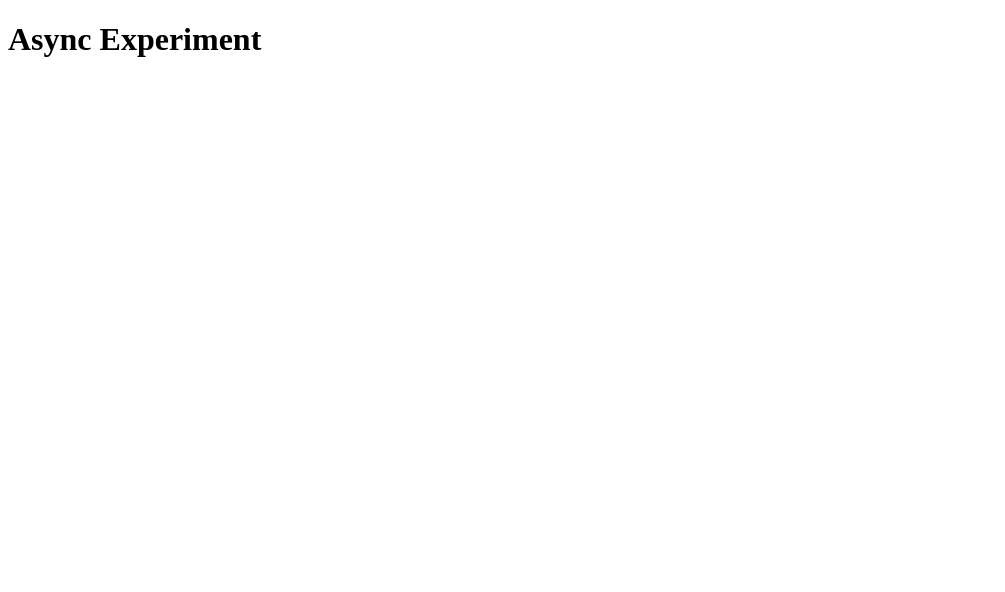
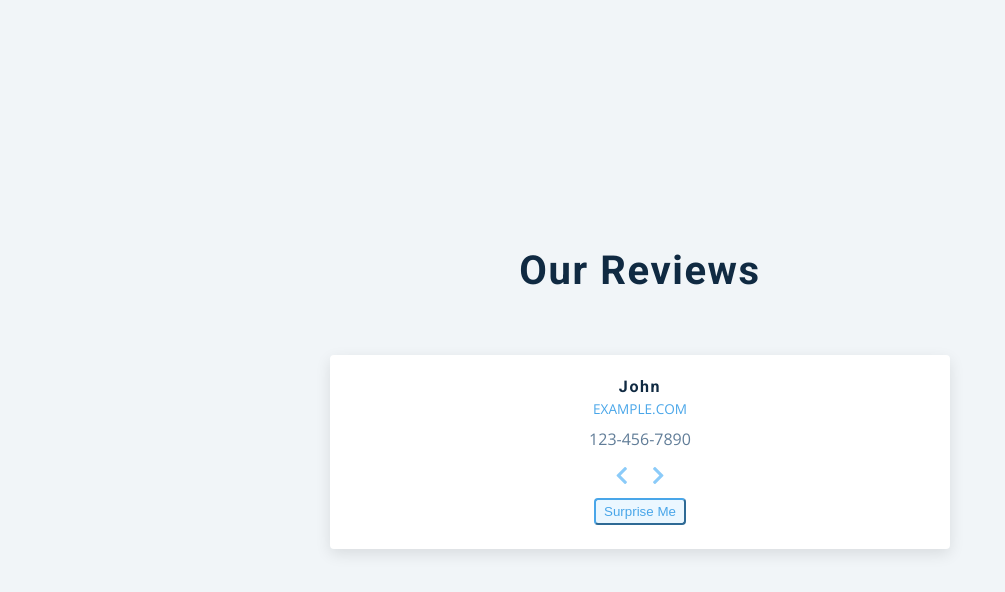
Before and after one commit to tonyclem/promise-files, a plain HTML site: page asyncExpri/index.html in a window 1280 px wide. Shown: the whole page, without its empty margins (0-1005 px from the left). Drawn offline with nearby package versions, Linux system fonts and the light colour scheme.

Commit message:
added extra exercise and modified some of the files

```diff
--- a/asyncExpri/index.html
+++ b/asyncExpri/index.html
@@ -4,9 +4,40 @@
     <meta charset="UTF-8" />
     <meta http-equiv="X-UA-Compatible" content="IE=edge" />
     <meta name="viewport" content="width=device-width, initial-scale=1.0" />
+    <link rel="stylesheet" href="./styles.css" />
+    <!-- font-awesome -->
+    <link
+      rel="stylesheet"
+      href="https://cdnjs.cloudflare.com/ajax/libs/font-awesome/5.14.0/css/all.min.css"
+    />
     <title>Async Experiment</title>
   </head>
   <body>
-    <h1>Async Experiment</h1>
+    <main>
+      <section class="container">
+        <!-- title -->
+        <div class="title">
+          <h2>our reviews</h2>
+        </div>
+        <!-- review -->
+        <article class="review">
+          <h4 id="author">sara jones</h4>
+          <p id="job">068934234</p>
+          <p id="info">info.mail.com</p>
+          <!-- prev next buttons-->
+          <div class="button-container">
+            <button class="prev-btn">
+              <i class="fas fa-chevron-left"></i>
+            </button>
+            <button class="next-btn">
+              <i class="fas fa-chevron-right"></i>
+            </button>
+          </div>
+          <!-- random button -->
+          <button class="random-btn">surprise me</button>
+        </article>
+      </section>
+    </main>
+    <script src="./index2.js"></script>
   </body>
 </html>
--- /dev/null
+++ b/asyncExpri/index2.js
@@ -0,0 +1,67 @@
+let data = [
+  {
+    name: "John",
+    phone: "123-456-7890",
+    email: "example.com",
+  },
+  {
+    name: "clement",
+    phone: "1234567890",
+    email: "example.org",
+  },
+  {
+    name: "james",
+    phone: "123-456-7890",
+    email: "example.net",
+  },
+  {
+    name: "donald",
+    phone: "1234567890",
+    email: "example.get",
+  },
+];
+
+// select the elements
+
+const author = document.getElementById("author");
+const job = document.getElementById("job");
+const info = document.getElementById("info");
+
+const prevBtn = document.querySelector(".prev-btn");
+const nextBtn = document.querySelector(".next-btn");
+const randomBtn = document.querySelector(".random-btn");
+
+let current = 0;
+
+// load initial data
+window.addEventListener("DOMContentLoaded", function () {
+  const list = data[current];
+  author.textContent = list.name;
+  job.textContent = list.email;
+  info.textContent = list.phone;
+});
+
+const showData = (arr) => {
+  const list = data[arr];
+  author.textContent = list.name;
+  job.textContent = list.email;
+  info.textContent = list.phone;
+};
+
+prevBtn.addEventListener("click", () => {
+  current--;
+  if (current < 0) {
+    // if is less the current list
+    current = data.length - 1;
+  }
+  showData(current);
+});
+
+nextBtn.addEventListener("click", () => {
+  current++;
+  if (current > data.length - 1) {
+    //   if is greater the current list return zero
+    current = 0;
+  }
+  showData(current);
+});
--- /dev/null
+++ b/asyncExpri/styles.css
@@ -0,0 +1,242 @@
+/*
+===============
+Fonts
+===============
+*/
+@import url("https://fonts.googleapis.com/css?family=Open+Sans|Roboto:400,700&display=swap");
+
+/*
+===============
+Variables
+===============
+*/
+
+:root {
+  /* dark shades of primary color*/
+  --clr-primary-1: hsl(205, 86%, 17%);
+  /* primary/main color */
+  --clr-primary-5: hsl(205, 78%, 60%);
+  /* lighter shades of primary color */
+  --clr-primary-7: hsl(205, 90%, 76%);
+  --clr-primary-9: hsl(205, 90%, 88%);
+  --clr-primary-10: hsl(205, 100%, 96%);
+  /* darkest grey - used for headings */
+  --clr-grey-1: hsl(209, 61%, 16%);
+  --clr-grey-2: hsl(211, 39%, 23%);
+  --clr-grey-3: hsl(209, 34%, 30%);
+  --clr-grey-4: hsl(209, 28%, 39%);
+  /* grey used for paragraphs */
+  --clr-grey-5: hsl(210, 22%, 49%);
+  --clr-grey-6: hsl(209, 23%, 60%);
+  --clr-grey-7: hsl(211, 27%, 70%);
+  --clr-grey-8: hsl(210, 31%, 80%);
+  --clr-grey-9: hsl(212, 33%, 89%);
+  --clr-grey-10: hsl(210, 36%, 96%);
+  --clr-white: #fff;
+  --clr-black: #222;
+  --ff-primary: "Roboto", sans-serif;
+  --ff-secondary: "Open Sans", sans-serif;
+  --transition: all 0.3s linear;
+  --spacing: 0.1rem;
+  --radius: 0.25rem;
+  --light-shadow: 0 5px 15px rgba(0, 0, 0, 0.1);
+  --dark-shadow: 0 5px 15px rgba(0, 0, 0, 0.2);
+  --max-width: 1170px;
+  --fixed-width: 620px;
+}
+/*
+===============
+Global Styles
+===============
+*/
+
+*,
+::after,
+::before {
+  margin: 0;
+  padding: 0;
+  box-sizing: border-box;
+}
+body {
+  font-family: var(--ff-secondary);
+  background: var(--clr-grey-10);
+  color: var(--clr-grey-1);
+  line-height: 1.5;
+  font-size: 0.875rem;
+}
+ul {
+  list-style-type: none;
+}
+a {
+  text-decoration: none;
+}
+h1,
+h2,
+h3,
+h4 {
+  letter-spacing: var(--spacing);
+  text-transform: capitalize;
+  line-height: 1.25;
+  margin-bottom: 0.75rem;
+  font-family: var(--ff-primary);
+}
+h1 {
+  font-size: 3rem;
+}
+h2 {
+  font-size: 2rem;
+}
+h3 {
+  font-size: 1.25rem;
+}
+h4 {
+  font-size: 0.875rem;
+}
+p {
+  margin-bottom: 1.25rem;
+  color: var(--clr-grey-5);
+}
+@media screen and (min-width: 800px) {
+  h1 {
+    font-size: 4rem;
+  }
+  h2 {
+    font-size: 2.5rem;
+  }
+  h3 {
+    font-size: 1.75rem;
+  }
+  h4 {
+    font-size: 1rem;
+  }
+  body {
+    font-size: 1rem;
+  }
+  h1,
+  h2,
+  h3,
+  h4 {
+    line-height: 1;
+  }
+}
+/*  global classes */
+
+main {
+  min-height: 100vh;
+  display: grid;
+  place-items: center;
+}
+
+/*
+===============
+Reviews
+===============
+*/
+main {
+  min-height: 100vh;
+  display: grid;
+  place-items: center;
+}
+.title {
+  text-align: center;
+  margin-bottom: 4rem;
+}
+
+.container {
+  width: 80vw;
+  max-width: var(--fixed-width);
+}
+.review {
+  background: var(--clr-white);
+  padding: 1.5rem 2rem;
+  border-radius: var(--radius);
+  box-shadow: var(--light-shadow);
+  transition: var(--transition);
+  text-align: center;
+}
+.review:hover {
+  box-shadow: var(--dark-shadow);
+}
+.img-container {
+  position: relative;
+  width: 150px;
+  height: 150px;
+  border-radius: 50%;
+  margin: 0 auto;
+  margin-bottom: 1.5rem;
+}
+#person-img {
+  width: 100%;
+  display: block;
+  height: 100%;
+  object-fit: cover;
+  border-radius: 50%;
+  position: relative;
+}
+.img-container::after {
+  font-family: "Font Awesome 5 Free";
+  font-weight: 900;
+  content: "\f10e";
+  position: absolute;
+  top: 0;
+  left: 0;
+  width: 2.5rem;
+  height: 2.5rem;
+  display: grid;
+  place-items: center;
+  border-radius: 50%;
+  transform: translateY(25%);
+  background: var(--clr-primary-5);
+  color: var(--clr-white);
+}
+.img-container::before {
+  content: "";
+  width: 100%;
+  height: 100%;
+  background: var(--clr-primary-5);
+  position: absolute;
+  top: -0.25rem;
+  right: -0.5rem;
+  border-radius: 50%;
+}
+#author {
+  margin-bottom: 0.25rem;
+}
+#job {
+  margin-bottom: 0.5rem;
+  text-transform: uppercase;
+  color: var(--clr-primary-5);
+  font-size: 0.85rem;
+}
+#info {
+  margin-bottom: 0.75rem;
+}
+.prev-btn,
+.next-btn {
+  color: var(--clr-primary-7);
+  font-size: 1.25rem;
+  background: transparent;
+  border-color: transparent;
+  margin: 0 0.5rem;
+  transition: var(--transition);
+  cursor: pointer;
+}
+.prev-btn:hover,
+.next-btn:hover {
+  color: var(--clr-primary-5);
+}
+.random-btn {
+  margin-top: 0.5rem;
+  background: var(--clr-primary-10);
+  color: var(--clr-primary-5);
+  padding: 0.25rem 0.5rem;
+  text-transform: capitalize;
+  border-radius: var(--radius);
+  transition: var(--transition);
+  border-color: var(--clr-primary-5);
+  cursor: pointer;
+}
+.random-btn:hover {
+  background: var(--clr-primary-5);
+  color: var(--clr-primary-1);
+}
```
Also changed, not shown: asyncExpri/index.js (+29 -1 lines), experiments/exampleWithReduce1.js (renamed from exampleWithReduce1.js), experiments/exampleWithReduce2.js (renamed from exampleWithReduce2.js), experiments/fitter.js (renamed from fitter.js), experiments/includes.js (renamed from includes.js), experiments/reducer.js (renamed from reducer.js), experiments/script.js (renamed from script.js).
